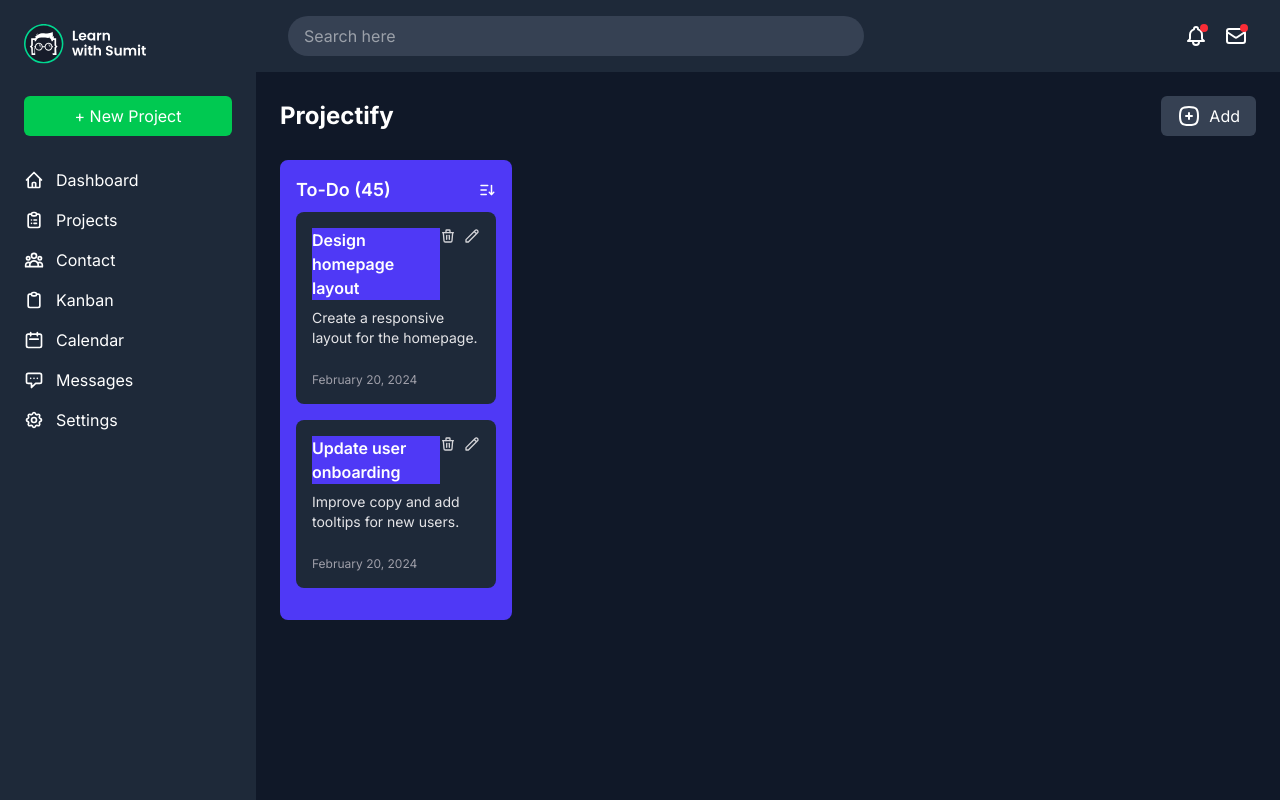
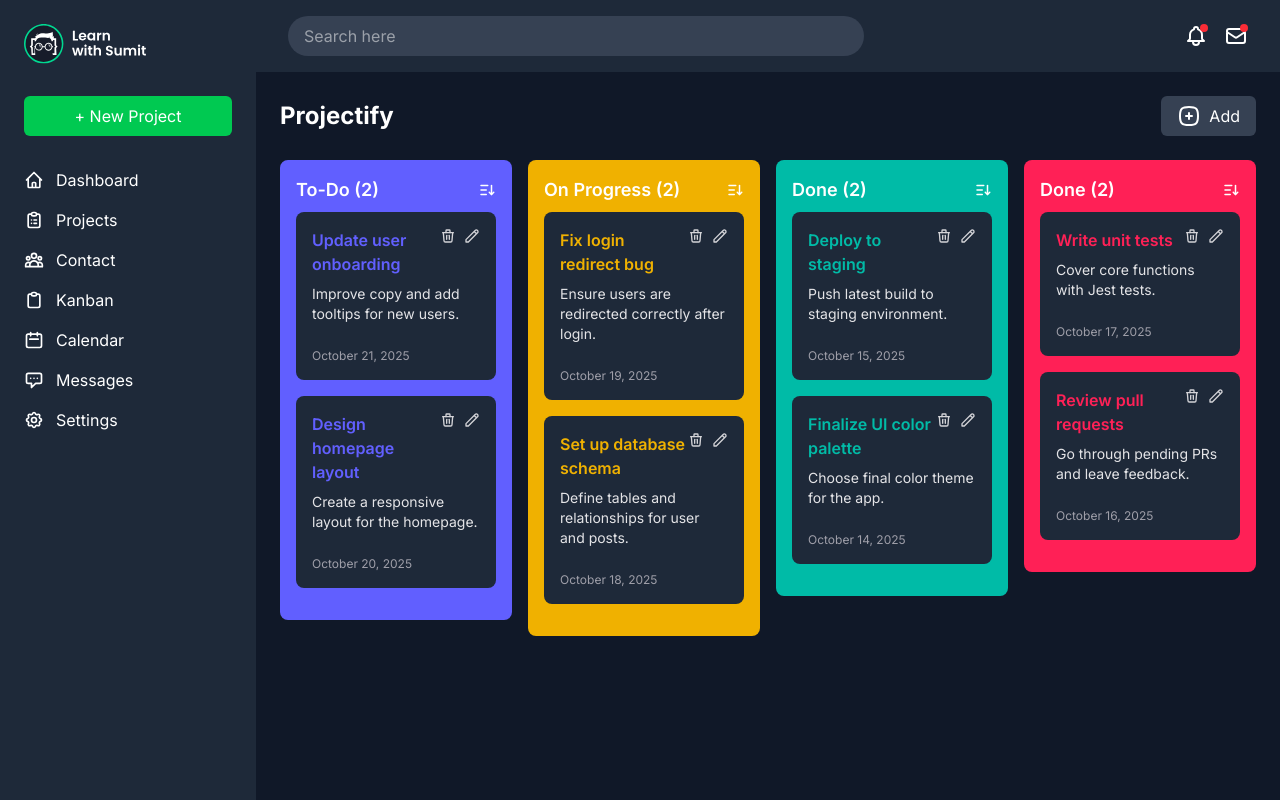
Before and after one commit to istiaq-tanim/all-projects, a React (Vite) app: page / in a window 1280 px wide. Built offline with nearby package versions, Linux system fonts and the light colour scheme.

Commit message:
sort order

```diff
--- a/src/components/TaskBoard/SingleTask.jsx
+++ b/src/components/TaskBoard/SingleTask.jsx
@@ -1,9 +1,11 @@
 
+import { colorClassesText } from '../../constatnt';
+import getFormatTime from './../../utils/getFormatTime';
 function SingleTask({ task, color }) {
       return (
             <div className="mb-4 rounded-lg bg-gray-800 p-4">
                   <div className="flex justify-between">
-                        <h4 className={`mb-2 flex-1 font-semibold ${color}`}>
+                        <h4 className={`mb-2 flex-1 font-semibold ${colorClassesText[color]}`}>
                               {task.title}
                         </h4>
 
@@ -49,7 +51,7 @@ function SingleTask({ task, color }) {
                         {task.description}
                   </p>
 
-                  <p className="mt-6 text-xs text-zinc-400">February 20, 2024</p>
+                  <p className="mt-6 text-xs text-zinc-400">{getFormatTime(task.date)}</p>
             </div>
       )
 }
--- a/src/components/TaskBoard/TaskBoard.jsx
+++ b/src/components/TaskBoard/TaskBoard.jsx
@@ -5,13 +5,19 @@ import TaskColumn from "./TaskColumn";
 function TaskBoard() {
       const { tasks } = useTask()
 
-      const todoTasks = tasks.filter(task => task.category === "todo")
-      console.log(todoTasks)
+      const todoTasks = tasks.filter(task => task.category === "todo").sort((a, b) => new Date(b.date) - new Date(a.date))
+      const progressTasks = tasks.filter(task => task.category === "progress").sort((a, b) => new Date(b.date) - new Date(a.date))
+      const doneTasks = tasks.filter(task => task.category === "done").sort((a, b) => new Date(b.date) - new Date(a.date))
+      const reviseTasks = tasks.filter(task => task.category === "revise").sort((a, b) => new Date(b.date) - new Date(a.date))
+
       return (
             <div className="mx-auto max-w-7xl p-6">
                   <AddTask></AddTask>
                   <div class="-mx-2 mb-6 flex flex-wrap">
-                        <TaskColumn categoriesTask={todoTasks} color="bg-indigo-600" title="To-Do"></TaskColumn>
+                        <TaskColumn categoriesTask={todoTasks} color="indigo" title="To-Do"></TaskColumn>
+                        <TaskColumn categoriesTask={progressTasks} color="yellow" title="On Progress"></TaskColumn>
+                        <TaskColumn categoriesTask={doneTasks} color="teal" title="Done"></TaskColumn>
+                        <TaskColumn categoriesTask={reviseTasks} color="rose" title="Done"></TaskColumn>
                   </div>
             </div>
       )
--- a/src/components/TaskBoard/TaskColumn.jsx
+++ b/src/components/TaskBoard/TaskColumn.jsx
@@ -1,11 +1,12 @@
+import { colorClassesBackGround } from "../../constatnt"
 import SingleTask from "./SingleTask"
 
 function TaskColumn({ color, categoriesTask, title }) {
       return (
             <div className="mb-4 w-full px-2 sm:w-1/2 md:w-1/4">
-                  <div className={`rounded-lg ${color} p-4 `}>
+                  <div className={`rounded-lg ${colorClassesBackGround[color]} p-4 `}>
                         <div className="mb-2 flex items-center justify-between">
-                              <h3 className="text-lg font-semibold">{title} (45)</h3>
+                              <h3 className="text-lg font-semibold">{title} ({categoriesTask.length})</h3>
                               <svg
                                     xmlns="http://www.w3.org/2000/svg"
                                     width="18"
--- /dev/null
+++ b/src/constatnt.js
@@ -0,0 +1,12 @@
+export const colorClassesText = {
+      rose: 'text-rose-500',
+      teal: 'text-teal-500',
+      indigo: 'text-indigo-500',
+      yellow: 'text-yellow-500',
+};
+export const colorClassesBackGround = {
+      rose: 'bg-rose-500',
+      teal: 'bg-teal-500',
+      indigo: 'bg-indigo-500',
+      yellow: 'bg-yellow-500',
+};
--- a/src/utils/getFormatTime.js
+++ b/src/utils/getFormatTime.js
@@ -1,9 +1,13 @@
 function getFormatTime(time) {
-      const date = new date()
+      const date = new Date(time)
 
       const formattedDate = new Intl.DateTimeFormat("en-US", {
             year: "numeric",
             month: "long",
             day: "numeric"
       }).format(date)
+
+      return formattedDate
 }
+
+export default getFormatTime
```
